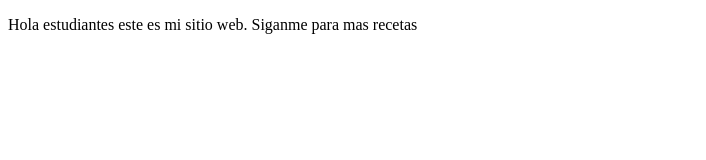
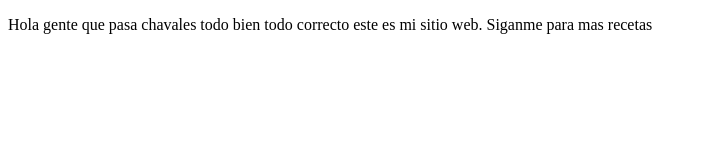
Before and after one commit to kyrthx/ProyectoDemoCursoPrework, a plain HTML site: page index.html in a window 1280 px wide. Shown: the whole page, without its empty margins (0-706 px from the left). Drawn offline with Linux system fonts and the light colour scheme.

Commit message:
agregamos intro de auronplay

```diff
--- a/index.html
+++ b/index.html
@@ -7,6 +7,6 @@
   <title>HOLAAA</title>
 </head>
 <body>
-  <p>Hola estudiantes este es mi sitio web. Siganme para mas recetas</p>
+  <p>Hola gente que pasa chavales todo bien todo correcto este es mi sitio web. Siganme para mas recetas</p>
 </body>
 </html>
```
